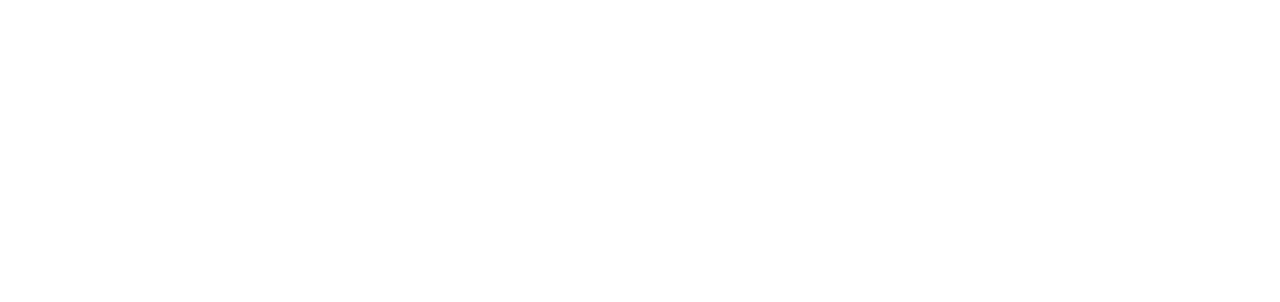
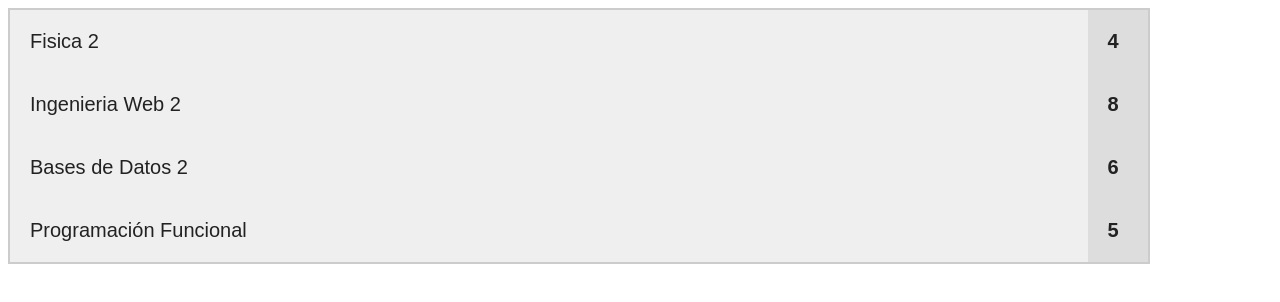
Before and after one commit to kyanesdev/Curso-javascript-intermedio, a plain HTML site: page index.html in a window 1280 px wide. Drawn offline with Linux system fonts and the light colour scheme.

Commit message:
finalizado ejercicio cofla cap12

```diff
--- a/Capitulo-12.js
+++ b/Capitulo-12.js
@@ -55,3 +55,83 @@ promesa.then((resultado)=>{
 */
 
 //Await & Async.
+/*
+const objeto = {
+    propiedad1 : "valor1",
+    propiedad2 : "valor2",
+    propiedad3 : "valor3"
+};
+
+
+const obtenerInformacion = ()=>{
+    return new Promise((resolve,reject)=>{
+        setTimeout(()=> {resolve(objeto)},3000);
+    })
+
+
+}
+*/
+//obtenerInformacion().then(resultado => console.log(resultado));
+/*
+const mostrarResultado = async()=>{
+    resultado = await obtenerInformacion();
+    console.log(resultado);
+}
+
+mostrarResultado();
+*/
+
+//Cofla
+
+const materiasHTML = document.querySelector(".materias");
+const materias = [
+    {
+        nombre: "Fisica 2",
+        nota: 4
+    },
+    {
+        nombre: "Ingenieria Web 2",
+        nota: 8
+    } ,
+    {
+        nombre: "Bases de Datos 2",
+        nota: 6
+    },
+    {
+        nombre: "Programación Funcional",
+        nota: 5
+    }
+]
+
+
+const obtenerMateria = (id)=>{
+    return new Promise((resolve,reject)=>{
+        materia = materias[id];
+        if(materia == undefined){
+            reject("No existe la materia");
+        }else{
+            setTimeout(()=>{resolve(materia)},Math.random()*500);
+        }
+    })
+}
+
+//obtenerMateria(0).then(res=>console.log(res));
+
+const devolverMaterias = async()=>{
+    let materia =[];
+
+    for (var i = 0; i < materias.length; i++) {
+        materia[i] = await obtenerMateria(i);
+        console.log(materia[i]);
+        let newHTMLCode=`
+        <div class="materia">
+            <div class="nombre">${materia[i].nombre}</div>
+            <div class="nota">${materia[i].nota}</div>
+        </div>
+        `;
+        materiasHTML.innerHTML += newHTMLCode;
+
+    }
+}
+
+devolverMaterias();
--- /dev/null
+++ b/estilo.css
@@ -0,0 +1,30 @@
+body{
+    color: #222;
+    font-family: sans-serif;
+}
+
+.materias{
+    width: 90%;
+    background: #ccc;
+    padding: 2px;
+    font-size: 20px;
+}
+
+.materia{
+    background: #efefef;
+    display: flex;
+}
+
+.materia .nota{
+    flex-basis: 20px;
+    background: #ddd;
+    font-weight: 600;
+}
+
+.materia div{
+    padding: 20px;
+}
+
+.materia .nombre{
+    flex-grow: 1;
+}
--- a/index.html
+++ b/index.html
@@ -4,11 +4,13 @@
     <meta charset="UTF-8">
     <meta http-equiv="X-UA-Compatible" content="IE=edge">
     <meta name="viewport" content="width=device-width, initial-scale=1.0">
+    <link rel="stylesheet" href="estilo.css">
     <title>Capitulo-12</title>
 </head>
 
 <body>
-
+    <div class="materias">
+    </div>
     <script src="Capitulo-12.js"></script>
 </body>
 </html>
```
